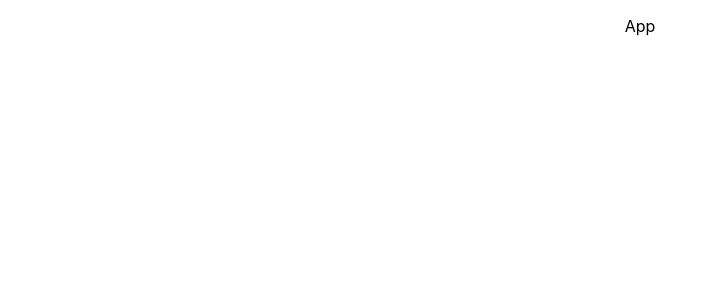
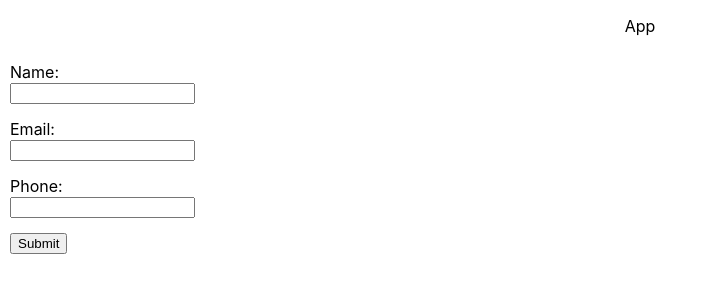
Before and after one commit to tutorials-coding/react-useimperativehandle, a React (Create React App) app: page / in a window 1280 px wide. Shown: the top 300 px of the page, without its empty margins (0-708 px from the left). Built offline with nearby package versions, Linux system fonts and the light colour scheme.

Commit message:
Add form

```diff
--- a/src/App.js
+++ b/src/App.js
@@ -1,9 +1,11 @@
+import { Form } from './components/Form/Form'
 import './App.css'
 
 function App() {
   return (
     <div className="App">
       <p>App</p>
+      <Form />
     </div>
   )
 }
--- /dev/null
+++ b/src/components/Form/Form.css
@@ -0,0 +1,19 @@
+.form__main-container {
+  display: flex;
+  flex-direction: column;
+  align-items: flex-start;
+  width: 300px;
+
+  padding: 10px;
+  box-sizing: border-box;
+}
+
+.form__main-container > *:not(:last-child) {
+  margin-bottom: 15px;
+}
+
+.form__input-container > label {
+  width: 100%;
+  display: block;
+  text-align: start;
+}
--- /dev/null
+++ b/src/components/Form/Form.js
@@ -0,0 +1,56 @@
+import { useState } from 'react'
+import './Form.css'
+
+export function Form() {
+  const [name, setName] = useState('')
+  const [email, setEmail] = useState('')
+  const [phone, setPhone] = useState('')
+
+  function handleNameChange(event) {
+    setName(event.target.value)
+  }
+  function handleEmailChange(event) {
+    setEmail(event.target.value)
+  }
+  function handlePhoneChange(event) {
+    setPhone(event.target.value)
+  }
+
+  function handleSubmit() {
+    console.log({
+      name,
+      email,
+      phone,
+    })
+  }
+
+  return (
+    <form className="form__main-container">
+      <div className="form__input-container">
+        <label htmlFor="name">Name:</label>
+        <input type="text" id="name" name="name" onChange={handleNameChange} />
+      </div>
+      <div className="form__input-container">
+        <label htmlFor="email">Email:</label>
+        <input
+          type="text"
+          id="email"
+          name="email"
+          onChange={handleEmailChange}
+        />
+      </div>
+      <div className="form__input-container">
+        <label htmlFor="phone">Phone:</label>
+        <input
+          type="text"
+          id="phone"
+          name="phone"
+          onChange={handlePhoneChange}
+        />
+      </div>
+      <button type="button" onClick={handleSubmit}>
+        Submit
+      </button>
+    </form>
+  )
+}
```
